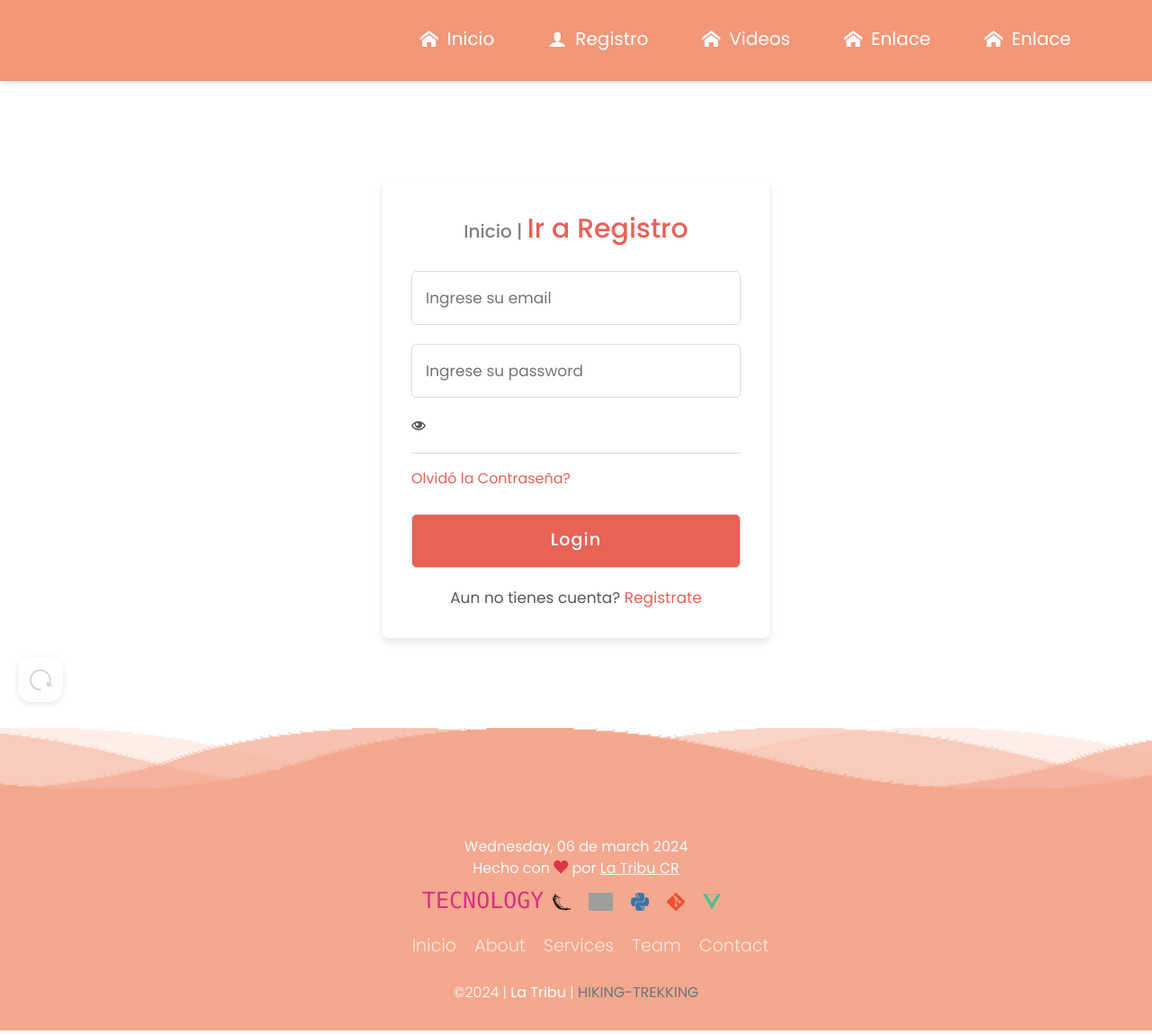
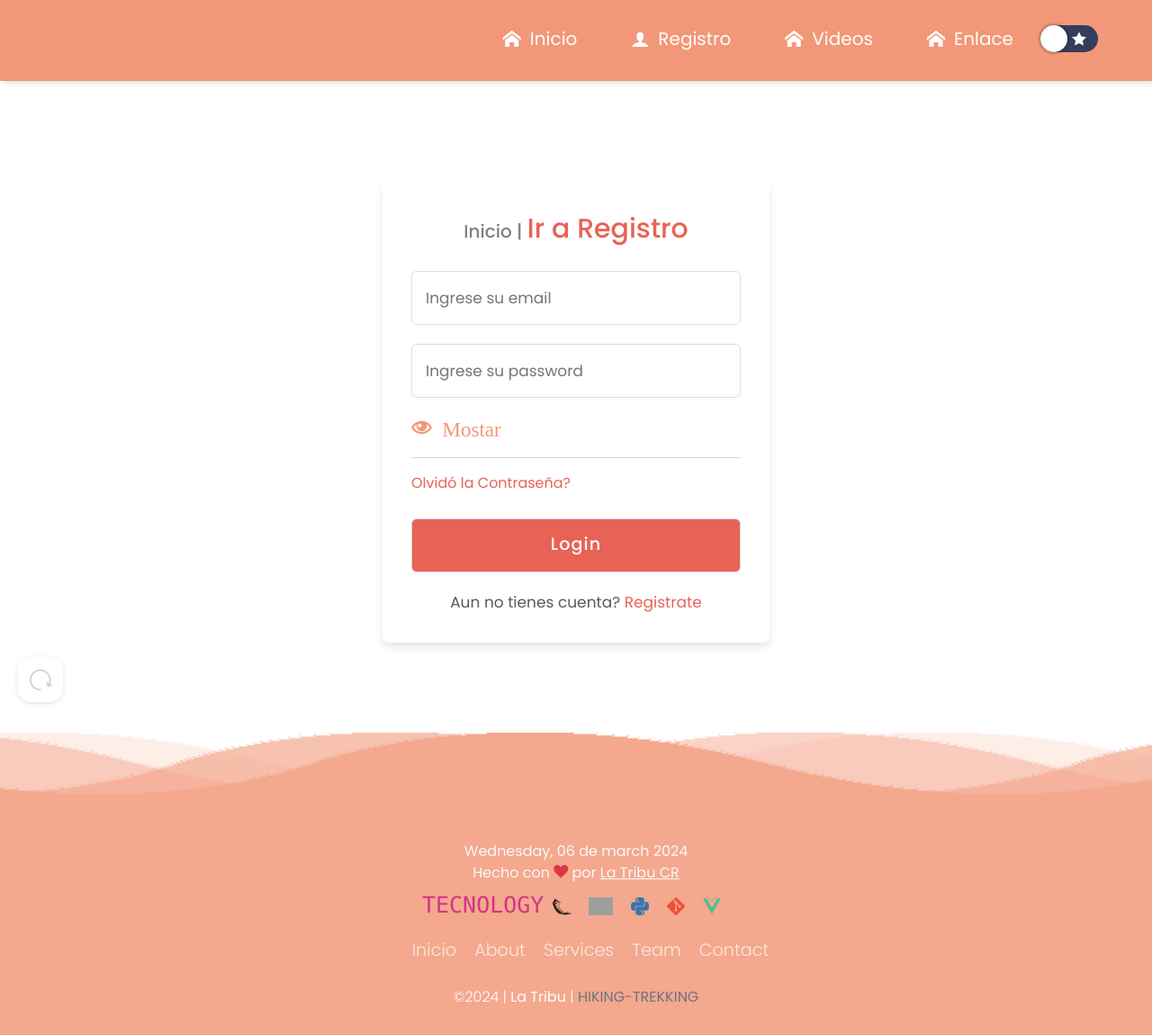
Before and after one commit to kerm1977/latribu, a Flask app: page /registro in a window 1280 px wide. Shown: the whole page at 90% size. Run offline with Flask 3, Linux system fonts and the light colour scheme; parts of the project's set-up code (start-up, migrations or seed data) failed here and were passed over; some libraries are stand-ins or nearby versions; some web fonts are replaced; grey boxes are pictures that could not be loaded.

Commit message:
Mostarndo ambas contraseñas con js y darkmode

```diff
--- /dev/null
+++ b/static/css/btndark.css
@@ -0,0 +1,67 @@
+/*Boton modo oscuro*/
+/*Referencia
+https://www.youtube.com/watch?v=2Nmi1sXu12U*/
+
+
+
+.switch{
+	margin-top: 10px;
+	background: #343d5b;
+	border-radius:  1000px;
+	border: none;
+	position: relative;
+	cursor: pointer;
+	display: flex;
+	outline: none;
+
+ 	&::after{
+ 		content:"";
+ 		display: block;
+ 		width: 30px;
+ 		height: 30px;
+ 		position: absolute;
+ 		background: white;
+ 		top: 0;
+ 		left: 0;
+ 		right: unset;
+ 		border-radius: 100px;
+ 		transition: .3s ease all;
+ 		box-shadow: 0px 0px 2px 2px rgba(0,0,0,.2)
+ 	}
+
+ 	&.active{
+ 		background: orange;
+ 		color: black;
+ 		&::after{
+ 			right: 0;
+ 			left: unset;
+ 		}
+ 	}
+	span{
+		width: 22px;
+		height: 30px;
+		line-height: 30px;
+		display:block;
+		background: none;
+		color:#fff;
+	}
+}
+
+body{
+	&.dark{
+		background: #292c35;
+		color: white;
+		.footer {
+			background: #292c35;
+		}
+	}
+}
+
+
+/*BREAKEPOINT 850****************/
+/********************************/
+@media(max-width: 850px){
+	.switch{
+		margin-top: 5px;
+	}
+}
--- a/static/css/cards.css
+++ b/static/css/cards.css
@@ -82,7 +82,11 @@ img {
 .card__description {
   display: block;
   font-size: var(--small-font-size);
-  margin-bottom: .25rem;
+  margin-bottom: .30rem;
+}
+
+body.dark .card__description{
+  color: orange;
 }
 
 .card__title {
--- a/static/css/eye.css
+++ b/static/css/eye.css
@@ -0,0 +1,10 @@
+.icon{
+	font-size: 23px;
+	color: rgba(233,82,30,0.6);
+	cursor: pointer;
+}
+
+.icon:hover{
+	font-size: 24px;
+	color: rgb(233,82,30,0.9);
+}
--- a/static/css/footer.css
+++ b/static/css/footer.css
@@ -88,6 +88,10 @@
   background-size: 1000px 100px;
   }
 
+body.dark .wave {
+  display: none;
+  }
+
 .wave#wave1 {
   z-index: 1000;
   opacity: 1;
--- a/static/css/formularios.css
+++ b/static/css/formularios.css
@@ -6,6 +6,11 @@
   	box-shadow: 0 5px 10px rgba(0,0,0,0.1);
   	margin-bottom: 200px;
 	}
+
+/*CUERPO DE LOS FORMULARIOS OSCUROS AL ACTIVAR MODO OSCURO*/
+body.dark .container_register{
+    background: #292c35;
+    }
 
 .header_form{
    color: rgb(128 128 128) !important;
@@ -100,9 +105,13 @@
 	   	margin: auto;
 	   	max-width: 420px;
 	  	background: #fff;
-	 	border-radius: 7px;
+	 	 border-radius: 7px;
 	  	box-shadow: 0 5px 10px rgba(0,0,0,0.3);
 	  	margin-bottom: 200px;
 		}
+
+  body.dark .container_register{
+    background: #292c35;
+    }
 	}
 }
--- a/static/css/main.css
+++ b/static/css/main.css
@@ -26,3 +26,4 @@
 @import url('videos.css');
 @import url('formularios.css');
 @import url('eye.css');
+@import url('btndark.css');
--- a/static/css/navbar.css
+++ b/static/css/navbar.css
@@ -9,6 +9,11 @@ nav{
 	backdrop-filter: blur(10px);
 	height: 90px;
 }
+
+body.dark nav{
+	background-color: rgba(45,44,53,0.3);
+}
+
 
 nav ul{
 	width: 100%;
@@ -66,7 +71,10 @@ nav ul li span{
 	flex-direction: column;
 	align-items: flex-start;
 	justify-content: flex-start;
+}
 
+body.dark .sidebar{
+	background-color: rgba(45,44,53,0.3);
 }
 
 .logoimagennav .letralogo{
@@ -137,7 +145,7 @@ nav ul li span{
 	}
 
 	.text-hiking{
-		color:  black;
+		color:  GREY;
 	}
 
 	.logoimagennav .letralogo{
@@ -145,7 +153,7 @@ nav ul li span{
 		margin-top: -9px;
 		display: inline-block;
 		font-size: 20px;
-		padding-right: 300px;
+		padding-right: 250px;
 	}
 
 	.hikingNav{
@@ -191,7 +199,7 @@ nav ul li span{
 		margin: auto;
 		display: inline-block;
 		font-size: 20px;
-		padding-right: 200px;
+		padding-right: 100px;
 	}
 
 	li a{
@@ -243,8 +251,8 @@ nav ul li span{
 
 
 	.logoimagennav .letralogo{
-		margin-top: -5px;
-		padding-left:120px;
+		margin-top: 2px;
+		padding-left:160px;
 		display: inline-block;
 		font-size: 20px;
 	}
@@ -272,7 +280,7 @@ nav ul li span{
 		display: inline-block;
 		text-align: left;
 		font-size: 16px;
-		margin-left:-15px;
+		margin-left:-10px;
 	}
 
 	.hikingNav{
--- /dev/null
+++ b/static/js/btndark.js
@@ -0,0 +1,5 @@
+const btnSwitch = document.querySelector("#switch");
+btnSwitch.addEventListener("click", () => {
+	document.body.classList.toggle("dark");
+	btnSwitch.classList.toggle("active");
+});
--- a/static/js/eye.js
+++ b/static/js/eye.js
@@ -1,31 +1,17 @@
 function myFunction() {
-  var x = document.getElementById("pass");
-
-  icon = document.querySelector("i.icon");
-  if (x.type === "password") {
-    x.type = "text";
-    icon.classList.remove("icon-eye")
-    icon.classList.add("icon-eye-blocked")
-  } else {
-    x.type = "password";
-    icon.classList.add("icon-eye")
-  	icon.classList.remove("icon-eye-blocked")
-  }
-}
-
-
-
-function myFunction1() {
+var x = document.getElementById("pass");
   var i = document.getElementById("pass1");
   var o = document.getElementById("pass2");
 
   icon = document.querySelector("i.icon");
-  if (i.type === "password" && o.type === "password") {
+  if(i.type === "password" && o.type === "password" || x.type === "password") {
+    x.type = "text";
     i.type = "text";
     o.type = "text";
     icon.classList.remove("icon-eye")
     icon.classList.add("icon-eye-blocked")
-  } else {
+  }else {
+  	x.type = "password";
     i.type = "password";
     o.type = "password";
     icon.classList.add("icon-eye")
--- a/templates/base.html
+++ b/templates/base.html
@@ -23,6 +23,10 @@
 </head>
 
 <body>
+
+  <div class="container-flex">
+  {% include "btnmode.html" %}
+  </div>
 
     {% include "navbar.html" %}
 
@@ -90,6 +94,7 @@
         <script src="{{ url_for('static', filename='js/navbar.js') }}"></script>
         <script src="{{ url_for('static', filename='js/ionicons.js') }}"></script>
         <script src="{{ url_for('static', filename='js/eye.js') }}"></script>
+        <script src="{{ url_for('static', filename='js/btndark.js') }}"></script>
         <script src="{{ url_for('static', filename='js/buscador.js') }}"></script>
         <script src="{{ url_for('static', filename='js/tabla.js') }}"></script>
         <script src="{{ url_for('static', filename='js/deleteUsers.js') }}"></script>
--- a/templates/navbar.html
+++ b/templates/navbar.html
@@ -1,4 +1,4 @@
-<nav class="fixed-top navbar">
+<nav class="fixed-top navbar ">
     <ul class="sidebar">
 
         <li class="mt-5" onclick=cerrarBarra()><a  href="#"><span class="icon-cross"></span></a></li>
@@ -13,7 +13,7 @@
         <li><a  href="{{url_for('videos')}}"><span class="icon-home"> </span>Videos</a></li>
 
         <hr class="sidebarline">
-        <li><a  href="#"><span class="icon-home"> </span>Enlace</a></li>
+
         <hr class="sidebarline">
     </ul>
 
@@ -26,7 +26,12 @@
         <li class="hideOnMobile"><a  href="{{url_for('registro')}}"><span class="icon-user"> </span>Registro</a></li>
         <li class="hideOnMobile"><a  href="{{url_for('videos')}}"><span class="icon-home"> </span>Videos</a></li>
         <li class="hideOnMobile"><a  href="#"><span class="icon-home"> </span>Enlace</a></li>
-        <li class="hideOnMobile"><a  href="#"><span class="icon-home"> </span>Enlace</a></li>
+        <li>
+            <button class="switch" id="switch">
+                <span class="icon-brightness-contrast"></span>
+                <span class="icon-star-full"></span>
+            </button>
+        </li>
         <li class="menu" onclick=mostrarBarra()><a href="#"><span class="icon-menu" height="20"></span></a></li>
     </ul>
 
--- a/templates/register.html
+++ b/templates/register.html
@@ -8,13 +8,12 @@
 	    <input type="checkbox" id="check">
 	    <div class="login form">
 	      <header class="text-center header_form">Inicio | <label for="check" class="text-success">Ir a Registro</label></header>
+
 	      <form action="#">
 	        <input type="text" placeholder="Ingrese su email">
 	        <input type="password" placeholder="Ingrese su password" id="pass">
-	        <i class="bx icon is-small is-right icon-eye" onclick="myFunction()"></i>
+	        <i class="icon is-small is-right icon-eye" onclick="myFunction()"> Mostar</i>
 	        <hr>
-
-
 
 	        <a href="#">Olvidó la Contraseña?</a>
 	        <input type="button" class="button" value="Login">
@@ -43,7 +42,7 @@
 	        <input type="text" placeholder="Ingrese su email">
 	        <input type="password" placeholder="Ingrese su password" id="pass1">
 	        <input type="password" placeholder="Confirmar el password" id="pass2">
-	        <i class="bx icon is-small is-right icon-eye" onclick="myFunction1()"></i>
+	        <i class="icon is-small is-right icon-eye" onclick="myFunction()"> Mostrar</i>
 
 	        <hr>
 	        <input type="button" class="button" value="Registrarse">
```
Also changed, not shown: templates/btnmode.html (added).
